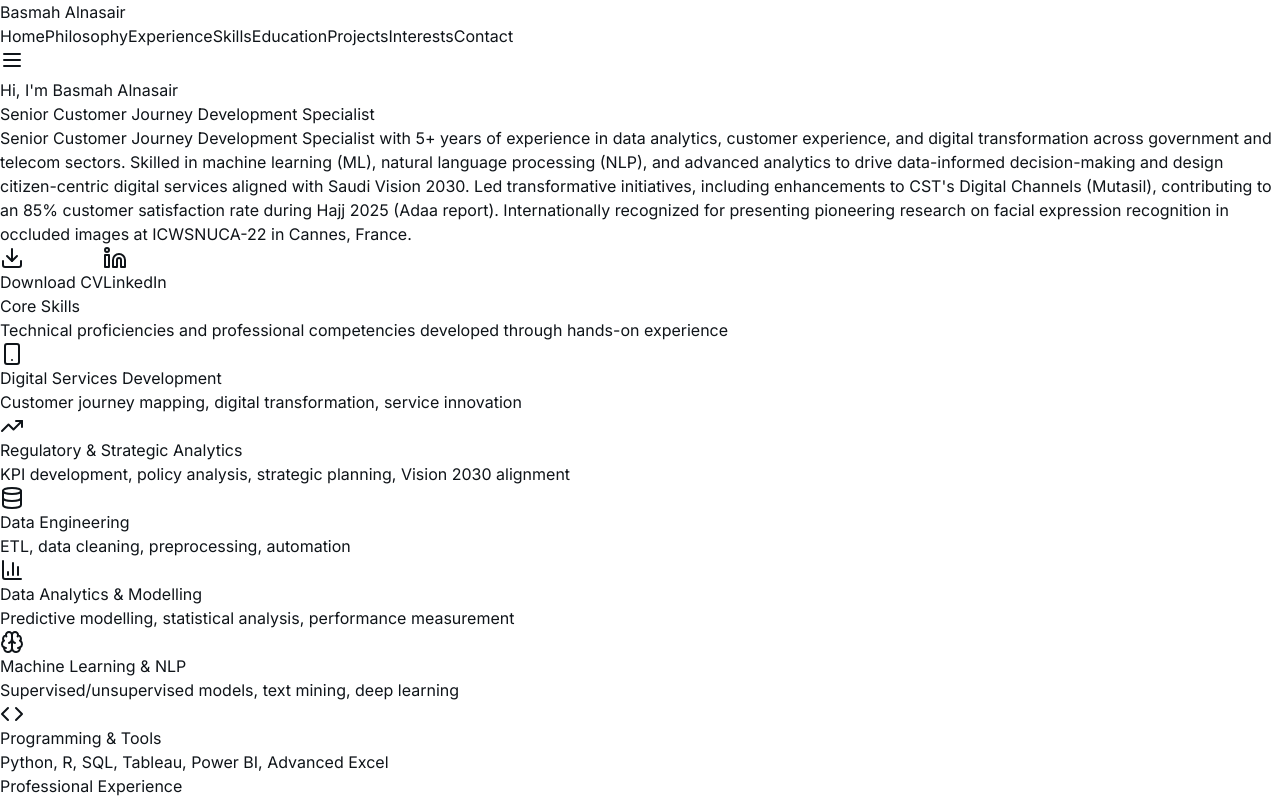
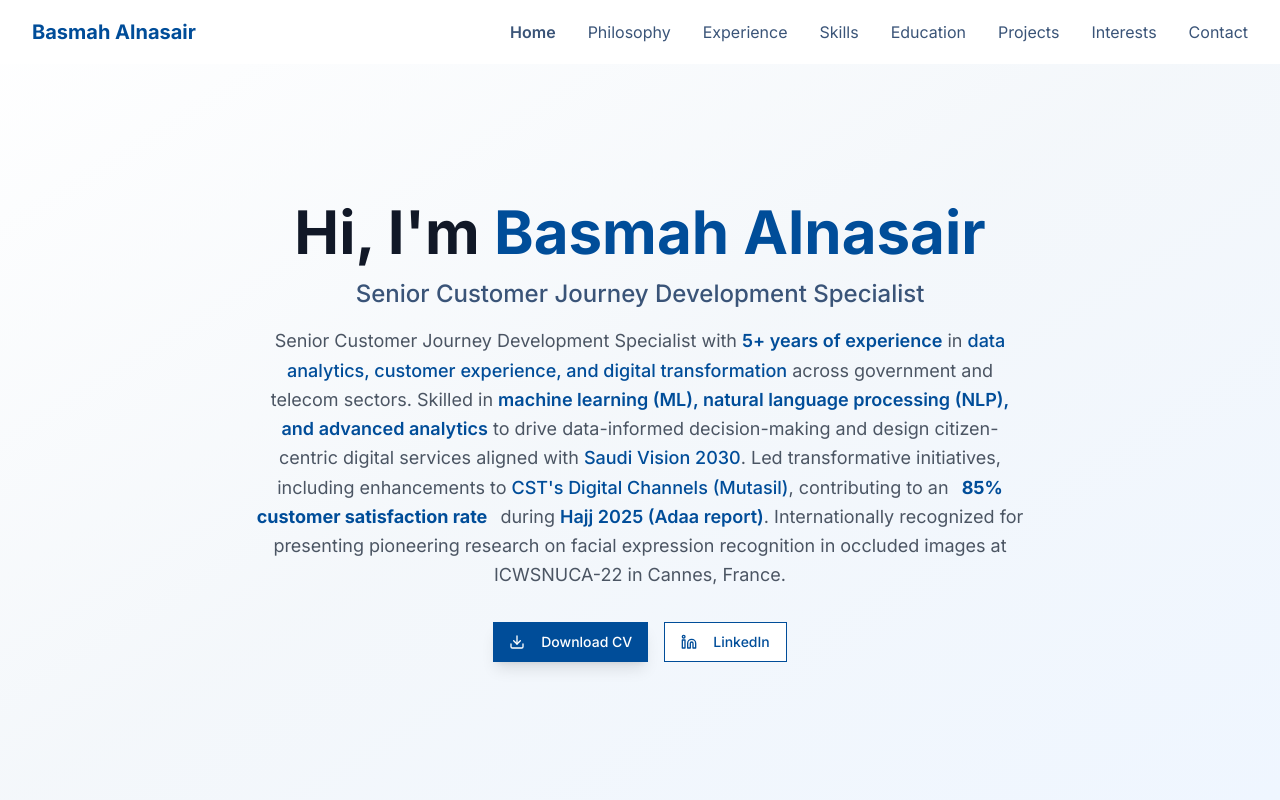
Before and after one commit to ItsBasma/itsBasma, a React (Vite) app: page /itsBasma/ in a window 1280 px wide. Shown: the top 800 px of the page. Built offline with nearby package versions, Linux system fonts and the light colour scheme.

Commit message:
Update tailwind.config.ts

```diff
--- a/tailwind.config.ts
+++ b/tailwind.config.ts
@@ -2,7 +2,7 @@ import type { Config } from "tailwindcss";
 
 export default {
   darkMode: ["class"],
-  content: ["./client/index.html", "./client/src/**/*.{js,jsx,ts,tsx}"],
+  content: ["./index.html", "./client/index.html", "./client/src/**/*.{js,jsx,ts,tsx}", "./src/**/*.{js,jsx,ts,tsx}"],
   theme: {
     extend: {
       borderRadius: {
```
